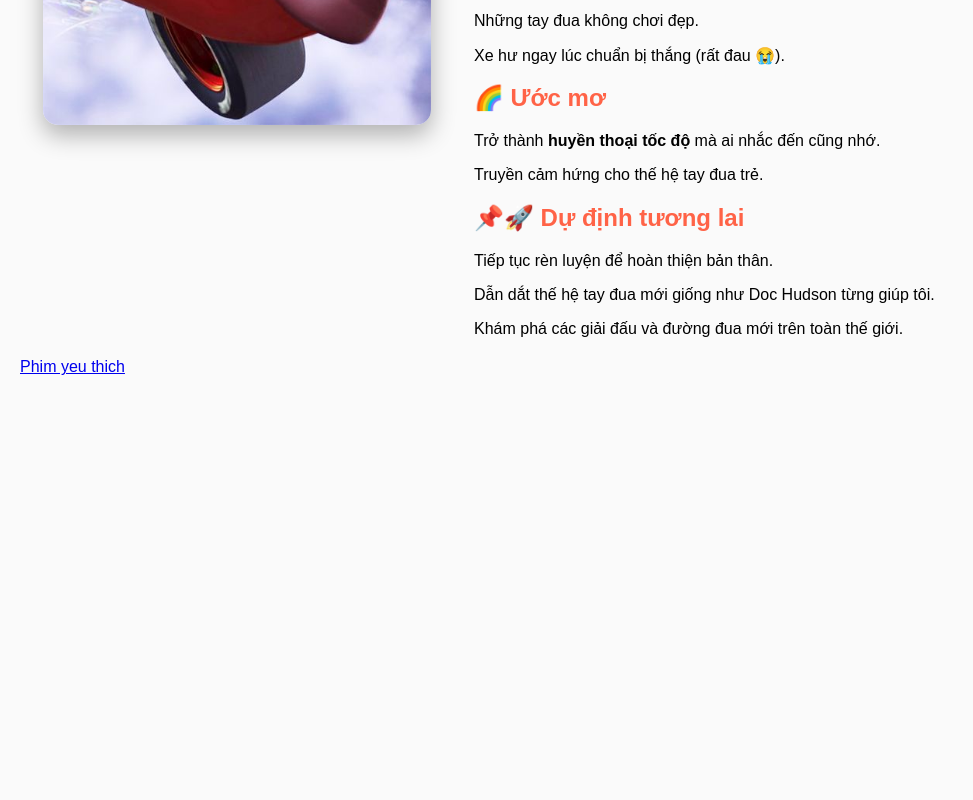
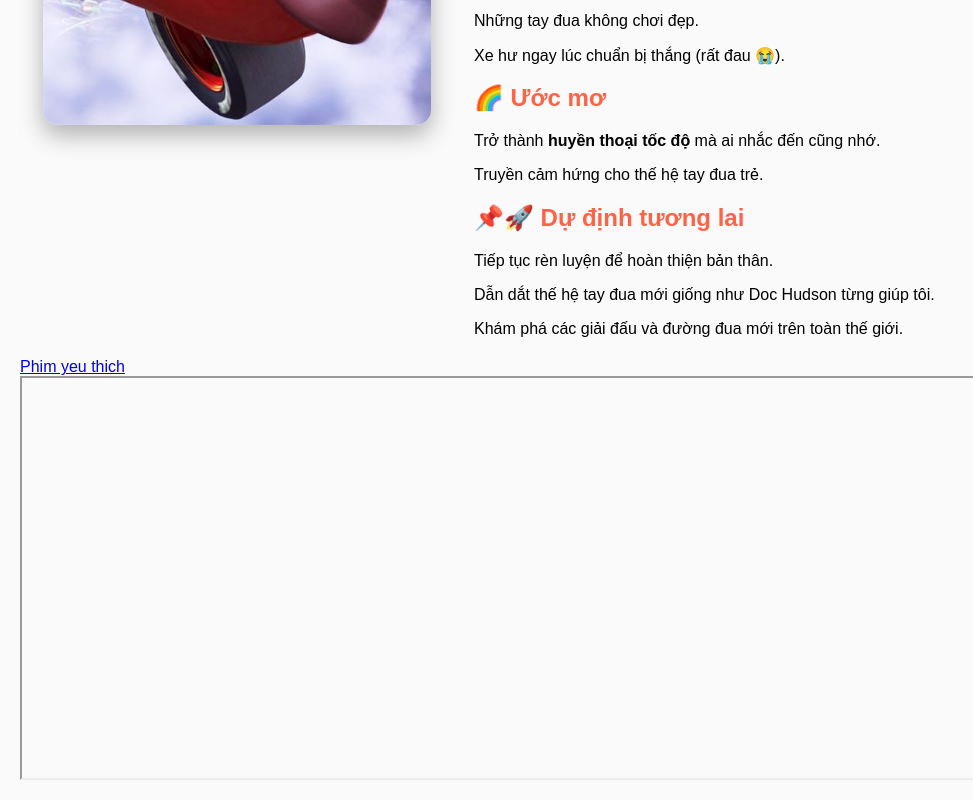
Before and after one commit to nguyndi1411-source/a17, a plain HTML site: page index.html in a window 1280 px wide. Shown: the part 766-1566 px from the top of the page, without its empty margins (0-973 px from the left). Before the commit the page ends 1162 px from the top, so only its background shows below. Drawn offline with Linux system fonts and the light colour scheme.

Commit message:
Update index.html

```diff
--- a/index.html
+++ b/index.html
@@ -82,7 +82,9 @@
          <a href="https://www.youtube.com/watch?v=qUWNcC2q2RE" target="noidung"> Phim yeu thich </a>
        </td>
       <td>
-        <iframe name="noidung" width ="100%> </iframe>
+       <iframe name = "noidung" width ="100%" height="400">
+
+       </iframe>
       </td>
     </tr>
 
```
